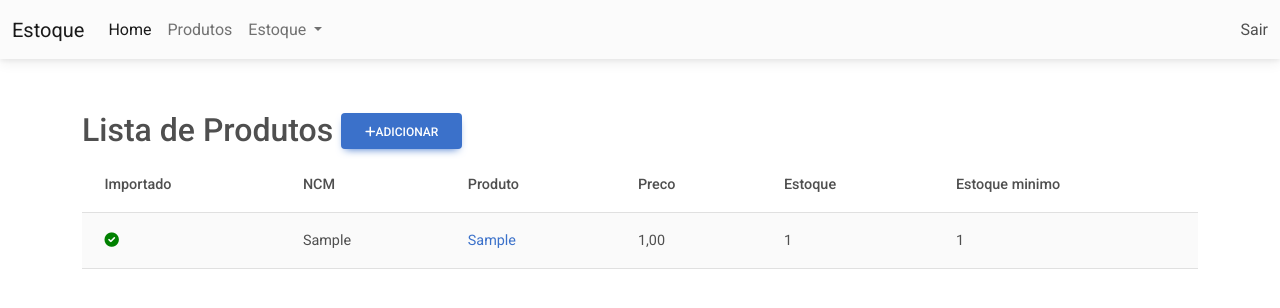
After one commit to ailtontelesxavier/estoque, a Django app: page /produto/ in a window 1280 px wide. The commit adds this page. Shown: the top 308 px of the page. Run offline with Django 4.2, Linux system fonts and the light colour scheme; tables that the repository leaves empty hold one stand-in row (values such as "Sample post"); some libraries are stand-ins or nearby versions.

Commit message:
Produto datail

```diff
--- a/projeto/core/templates/base.html
+++ b/projeto/core/templates/base.html
@@ -16,12 +16,20 @@
     <!-- MDB -->
     <link href="https://cdnjs.cloudflare.com/ajax/libs/mdb-ui-kit/6.2.0/mdb.min.css" rel="stylesheet" />
 
+    <style>
+      .ok {
+          color: green;
+      }
+      .no {
+          color: red;
+      }
+    </style>
     {% block css %}{% endblock css %}
   </head>
   <body>
     {% include 'includes/nav.html' %}
     <div class="container-fluid">
-      <div class="row">
+      <div class="container mt-5">
         {% block content %}{% endblock content %}
       </div>
     </div>
--- a/projeto/core/templates/includes/nav.html
+++ b/projeto/core/templates/includes/nav.html
@@ -14,8 +14,8 @@
         </button>
         <div class="collapse navbar-collapse" id="navbarNavAltMarkup">
             <div class="navbar-nav">
-              <a class="nav-link active" aria-current="page" href="#">Home</a>
-              <a class="nav-link" href="#">Produtos</a>
+              <a class="nav-link active" aria-current="page" href="{% url 'core:index'%}">Home</a>
+              <a class="nav-link" href="{% url 'produto:produto_list'%}">Produtos</a>
               <ul class="navbar-nav">
                 <!-- Dropdown -->
                 <li class="nav-item dropdown">
--- a/projeto/produto/models.py
+++ b/projeto/produto/models.py
@@ -1,4 +1,5 @@
 from django.db import models
+from django.urls import reverse_lazy
 
 
 class Produto(models.Model):
@@ -14,3 +15,6 @@ class Produto(models.Model):
 
     def __str__(self):
         return self.produto
+
+    def get_absolute_url(self):
+        return reverse_lazy("produto:produto_detail", kwargs={"pk": self.pk})
--- /dev/null
+++ b/projeto/produto/templates/produto_list.html
@@ -0,0 +1,56 @@
+{% extends 'base.html' %}
+
+{% block content %}
+<div class="row">
+    <!-- Button trigger modal -->
+    <div class=" pt-1">
+        <div class="col">
+            <h2>Lista de Produtos
+              <span class="pull-right"><a href="{% url 'produto:produto_add'%}"></a>
+                <button type="button" class="btn btn-primary">
+                  <span class="fa fa-plus"></span>Adicionar
+                </button>
+              </span>
+            </h2>
+            {% if object_list %}
+            <table class="table table-striped">
+                <thead>
+                  <tr>
+                    <th scope="col">Importado</th>
+                    <th scope="col">NCM</th>
+                    <th scope="col">Produto</th>
+                    <th scope="col">Preco</th>
+                    <th scope="col text-center">Estoque</th>
+                    <th scope="col text-center">Estoque minimo</th>
+                  </tr>
+                </thead>
+                <tbody>
+                    {% for object in object_list %}
+                  <tr>
+                    <td>
+                        {% if object.importado %}
+                        <i class="fa fa-check-circle ok"></i>
+                        {% else %}
+                        <i class="fa fa-minus-circle no"></i>
+                        {% endif %}
+                    </td>
+                    <td>{{object.ncm}}</td>
+                    <td>
+                        <a href="{{ object.get_absolute_url }}">
+                            {{object.produto}}
+                        </a>
+                    </td>
+                    <td>{{object.preco}}</td>
+                    <td>{{object.estoque}}</td>
+                    <td>{{object.estoque_minimo}}</td>
+                  </tr>
+                  {% endfor %}
+                </tbody>
+              </table>
+              {% else %}
+              <p class="alert alert-warning">Sem intens na lista</p>
+              {% endif %}
+        </div>
+    </div>
+</div>
+{% endblock content %}
--- /dev/null
+++ b/projeto/produto/urls.py
@@ -0,0 +1,10 @@
+from django.urls import path
+from projeto.produto import views as v
+
+app_name = 'produto'
+
+urlpatterns = [
+    path('', v.produto_list, name='produto_list'),
+    path('<int:pk>/', v.produto_detail, name='produto_detail'),
+    path('add/', v.produto_add, name='produto_add'),
+]
--- a/projeto/produto/views.py
+++ b/projeto/produto/views.py
@@ -1,3 +1,24 @@
 from django.shortcuts import render
+from produto.models import Produto
 
-# Create your views here.
+
+def produto_list(request):
+    template_name = 'produto_list.html'
+    objects = Produto.objects.all()
+    context = {'object_list': objects}
+
+    return render(request, template_name, context)
+
+
+def produto_detail(request, pk):
+    template_name = 'produto_detail.html'
+    obj = Produto.objects.get(pk=pk)
+    context = {'object': obj}
+
+    return render(request, template_name, context)
+
+
+def produto_add(request):
+    template_name = 'produto_form.html'
+
+    return render(request, template_name)
--- a/projeto/settings.py
+++ b/projeto/settings.py
@@ -39,6 +39,8 @@ INSTALLED_APPS = [
     'django.contrib.sessions',
     'django.contrib.messages',
     'django.contrib.staticfiles',
+    #apps de terceiros
+    'widget_tweaks',
     #my app
     'projeto.core',
     'projeto.produto',
--- a/projeto/urls.py
+++ b/projeto/urls.py
@@ -18,5 +18,6 @@ from django.urls import path, include
 
 urlpatterns = [
     path('', include('projeto.core.urls')),
+    path('produto/', include('projeto.produto.urls')),
     path('admin/', admin.site.urls),
 ]
--- a/requirements.txt
+++ b/requirements.txt
@@ -1,4 +1,5 @@
 asgiref==3.6.0
 Django==4.1.7
+django-widget-tweaks==1.4.12
 python-decouple==3.8
 sqlparse==0.4.3
```
Also changed, not shown: projeto/core/templates/includes/modal.html (added, +67 -0 lines), projeto/produto/forms.py (added, +9 -0 lines), projeto/produto/templates/produto_detail.html (added, +50 -0 lines), projeto/produto/templates/produto_form.html (added, +33 -0 lines).
